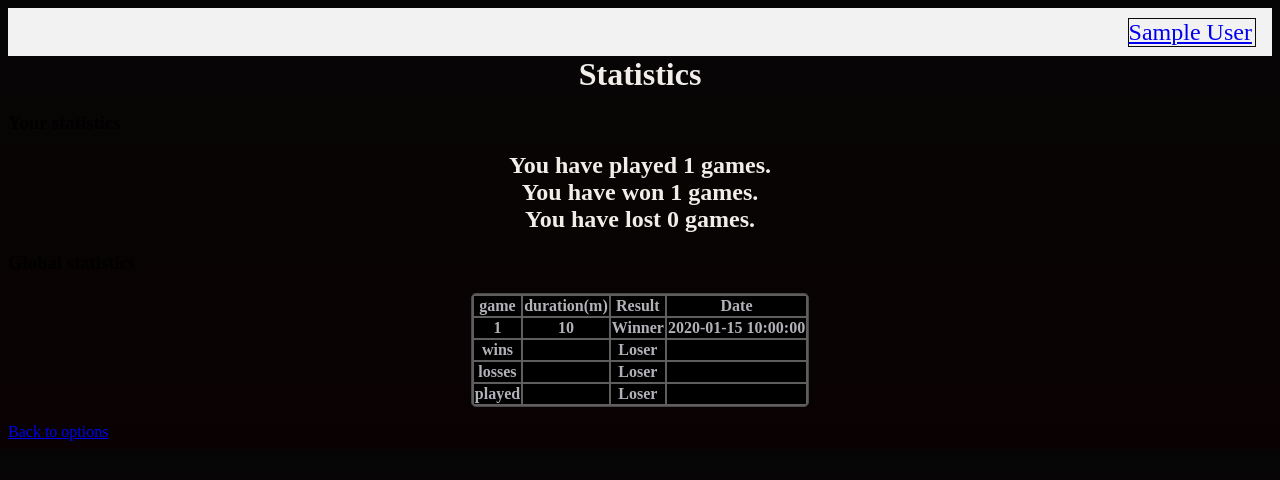
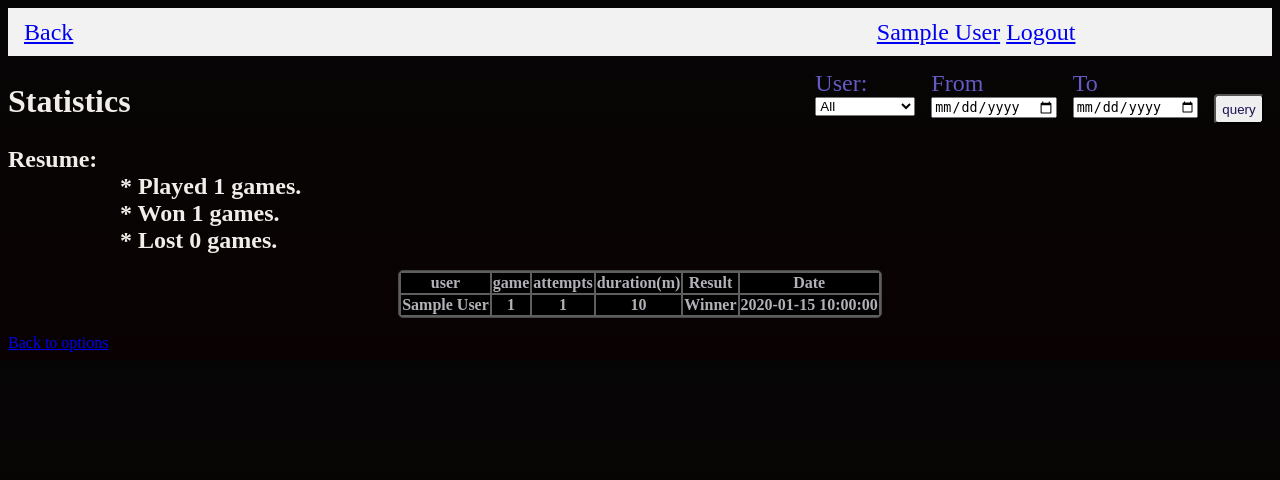
Before and after one commit to enzof10/Tp-python-2022, a Flask app: page /statistics in a window 1280 px wide. Shown: the top 480 px of the page. Run offline with Flask 2, Linux system fonts and the light colour scheme; the visitor is signed in with stand-in values (Sample User, id 1); tables that the repository leaves empty hold one stand-in row (values such as "Sample post").

Commit message:
add filter by date and user to statistics

```diff
--- a/app/app.py
+++ b/app/app.py
@@ -27,6 +27,8 @@ with app.app_context():
 app.secret_key = 'A0Zr98j/3yX R~XHH!jmN]LWX/,?RT'
 
 # si la palabra es una cadena vacia, retorna false
+
+
 def isValid(word):
     return word.strip() != ""
 
@@ -58,6 +60,7 @@ def index():
             return render_template('index.html', error="El usuario ya existe")
     return render_template('index.html')
 
+
 @app.route('/login', methods=['GET', 'POST'])
 def login():
     if request.method == 'POST':
@@ -69,6 +72,7 @@ def login():
                 session["name"] = user.name
                 session["id"] = user.id
                 session["idGame"] = 0
+                session["logged_in"] = True
                 return redirect(url_for('options'))
             else:
                 print("Password incorrecto")
@@ -77,6 +81,12 @@ def login():
             print("Usuario no encontrado")
             return render_template('login.html', error="Usuario no encontrado")
     return render_template('login.html')
+
+
+@app.route('/logout')
+def logout():
+    session['logged_in'] = False
+    return redirect(url_for('index'))
 
 
 def ramdomGame():
@@ -92,7 +102,6 @@ def options():
     print(randoms)
     session['numbers'] = randoms
     return render_template('options.html')
-
 
 
 @app.route('/game', methods=['GET', 'POST'])
@@ -128,7 +137,8 @@ def game():
 
         game = Game.query.filter_by(id=session['idGame']).first()
         if game is None:
-            game = Game(session["id"], 0, False, datetime.now(), datetime.now(), 0, 0)
+            game = Game(session["id"], 0, False, datetime.now(),
+                        datetime.now(), 0, session["attempts"])
             db.session.add(game)
             db.session.commit()
             session['idGame'] = game.id
@@ -141,7 +151,8 @@ def game():
             game.is_winner = session['isWinner'] == "true"
             db.session.commit()
         # game_id, attemp, is_winner, numbers , date
-        playNumber = Play_number(session["idGame"], session["attempts"], session["isWinner"] == 'true', str(session["userNumbers"]), datetime.now())
+        playNumber = Play_number(session["idGame"], session["attempts"], session["isWinner"] == 'true', str(
+            session["userNumbers"]), datetime.now())
         db.session.add(playNumber)
         db.session.commit()
         return render_template('game.html', clase=clase)
@@ -155,17 +166,21 @@ def game():
         session['numbers'] = randoms
         return render_template('game.html', clase=clase)
 
+
 def getAllGamesByUser(id):
     games = Game.query.filter_by(user_id=id).all()
     return games
+
 
 def getAllPlaysByUser(id):
     plays = Play_number.query.filter_by(user_id=id).all()
     return plays
 
+
 def getAllPlaysByGame(id):
     plays = Play_number.query.filter_by(game_id=id).all()
     return plays
+
 
 def getStatistics(id):
     games = getAllGamesByUser(id)
@@ -183,30 +198,57 @@ def getStatistics(id):
     return gamesWon, gamesLost, gamesDuration, gamesAttempts
 
 
-@app.route('/statistics')
+def getAllUsers():
+    users = User.query.all()
+    return users
+
+
+@app.route('/statistics', methods=['GET', 'POST'])
 def statistics():
-    statisticsCurrentByUser = {}
+    gamesByUser = []
+    print(request.method)
+    if request.method == 'POST':
+
+        userIdForData = request.form["user"]
+        # if filter by user
+        # filter by period and user_id
+        fromDate = request.form["from"]
+        toDate = request.form["to"]
+        if fromDate != "" and toDate != "":
+            gamesByUser = Game.query.filter(
+                Game.user_id == userIdForData,
+                Game.start >= fromDate,
+                Game.start <= toDate
+                ).all()
+        else:
+            gamesByUser = Game.query.filter(
+                Game.user_id == userIdForData).all()
+    else:
+        gamesByUser = Game.query.filter_by(user_id=session['id']).all()
+
+    statistics = {}
+    resume = {}
     wins = 0
     losses = 0
     played = 0
-    gamesCurrentUser = Game.query.filter_by(user_id=session['id']).all()
-    for game in gamesCurrentUser:
+    for game in gamesByUser:
         played = played + 1
         if game.is_winner:
             wins = wins + 1
         else:
             losses = losses + 1
-        statisticsCurrentByUser[game.id] = {}
-        statisticsCurrentByUser[game.id]["attempts"] = game.attemps
-        statisticsCurrentByUser[game.id]["duration"] = game.duration
-        statisticsCurrentByUser[game.id]["is_winner"] = game.is_winner
-        statisticsCurrentByUser[game.id]["date"] = game.start
-    statisticsCurrentByUser["wins"] = wins
-    statisticsCurrentByUser["losses"] = losses
-    statisticsCurrentByUser["played"] = played
+        statistics[game.id] = {}
+        statistics[game.id]["attempts"] = game.attemps
+        statistics[game.id]["duration"] = game.duration
+        statistics[game.id]["is_winner"] = game.is_winner
+        statistics[game.id]["date"] = game.start
+        statistics[game.id]["user"] = game.user.name
+    resume["wins"] = wins
+    resume["losses"] = losses
+    resume["played"] = played
+    users = getAllUsers()
 
-
-    return render_template('statistics.html', statisticsCurrentByUser=statisticsCurrentByUser)
+    return render_template('statistics.html', statistics=statistics, resume=resume, users=users)
 
 
 def queryString():
--- a/app/static/css/statistics.css
+++ b/app/static/css/statistics.css
@@ -5,18 +5,23 @@ body{
 }
 h1, h2{
     font-size: 2em;
+    font-weight: bold;
+    color: #F1EEE9;
+    text-align: start;
+}
+h3{
+    font-size: 1.5em;
     margin: 0 auto;
     font-weight: bold;
     color: #F1EEE9;
-    text-align: center;
+    text-align: start;
 }
 
 p{
     font-size: 1.5em;
-    margin: 0 auto;
+    margin: 0 7rem;
     font-weight: bold;
     color: #F1EEE9;
-    text-align: center;
 }
 
 nav{
@@ -25,7 +30,7 @@ nav{
     background-color: #f2f2f3;
     display: flex;
     align-items: center;
-    justify-content:right;
+    justify-content: space-between;
 
 }
 .login{
@@ -34,12 +39,10 @@ nav{
     font-size: 1.5rem;
     text-decoration: none;
     color: #191254;
-    border: 1px solid rgb(11, 11, 11);
     transition: all 0.5s ease-in-out;
-    width: 10%;
-
+    width: 30%;
 }
-.login:hover{
+a:hover{
     background-color: #000000;
     color: #F1EEE9;
     border: #73777B 1px solid;
@@ -66,3 +69,64 @@ tr{
     color: #b1b1b8;
     font-weight: bold;
 }
+
+.logout{
+    margin-right: 3rem;
+    margin-left: 1rem;
+    font-size: 1.5rem;
+    text-decoration: none;
+    color: #191254;
+    transition: all 0.5s ease-in-out;
+}
+
+.back{
+    margin-right: 1rem;
+    margin-left: 1rem;
+    font-size: 1.5rem;
+    text-decoration: none;
+    color: #191254;
+    transition: all 0.5s ease-in-out;
+    width: 10%;
+}
+
+form{
+    right: 0;
+    top: 70px;
+    position: absolute;
+    display: flex;
+    margin-right: 1rem;
+    flex-direction: row;
+    font-size: 1.5rem;
+    text-decoration: none;
+    color: #645ac4;
+    transition: all 0.5s ease-in-out;
+}
+.form__period{
+    margin-right: 1rem;
+    display: flex;
+    flex-direction: column;
+}
+label{
+    cursor: pointer;
+}
+.submit{
+    position: relative;
+    cursor: pointer;
+    text-decoration: none;
+    color: #191254;
+    transition: all 0.5s ease-in-out;
+    width: 50px;
+    border-radius: 4px;
+    height: 30px;
+    top: 24px;
+}
+.submit:hover{
+    background-color: #000000;
+    color: #F1EEE9;
+}
+.form_user{
+    margin-right: 1rem;
+    display: flex;
+    flex-direction: column;
+    cursor: pointer;
+}
--- a/app/templates/statistics.html
+++ b/app/templates/statistics.html
@@ -11,35 +11,69 @@
     />
   </head>
   <body>
+    {% if not session.logged_in %}
+    <script>
+      window.location.href = "{{ url_for('login') }}";
+    </script>
+    {% endif %}
     <nav>
+        <div class="back">
+          <a href="{{ url_for('options') }}">Back</a>
+        </div>
       <div class="login">
         <a href="options">{{ session.name }}</a>
+        <a href="logout">Logout</a>
       </div>
     </nav>
     <h2>Statistics</h2>
+      <form method="POST">
+        <div class="form_user">
+          <label for="user">User:</label>
+          <select name="user" id="user" >
+            <option value="all" selected>All</option>
+            {% for user in users %}
+              <option value="{{ user.id }}">{{ user.name }}</option>
+            {% endfor %}
+          </select>
+        </div>
+        <div class="form__period">
+          <label for="from">From
+          </label>
+          <input type="date" class="from" name="from" id="from">
+        </div>
+        <div class="form__period">
+          <label for="to">To
+          </label>
+          <input type="date" class="to" name="to" id="to">
+        </div>
+        <input type="submit" value="query" class="submit">
+      </form>
     <div class="statistics">
       <div class="statistics__container">
-        <h3>Your statistics</h3>
-        <p>You have played {{ statisticsCurrentByUser.played }} games.</p>
-        <p>You have won {{ statisticsCurrentByUser.wins }} games.</p>
-        <p>You have lost {{ statisticsCurrentByUser.losses }} games.</p>
-      </div>
-      <div class="statistics__container">
-        <h3>Global statistics</h3>
-
+        <h3>Resume:</h3>
+        <p>* Played {{ resume.played }} games.</p>
+        <p>* Won {{ resume.wins }} games.</p>
+        <p>* Lost {{ resume.losses }} games.</p>
         <table>
           <tr>
+            <th>user </th>
             <th>game</th>
+            <th>attempts</th>
             <th>duration(m)</th>
             <th>Result</th>
             <th>Date</th>
           </tr>
-          {% for game in statisticsCurrentByUser %}
+          {% for game in statistics %}
           <tr>
+            <td>{{ statistics[game].user }}</td>
             <td>{{ game }}</td>
-            <td>{{ statisticsCurrentByUser[game].duration }}</td>
-            <td>{{ "Winner" if statisticsCurrentByUser[game].is_winner else "Loser" }}</td>
-            <td>{{ statisticsCurrentByUser[game].date }}</td>
+            <td>{{ statistics[game].attempts }}</td>
+            <td>{{ statistics[game].duration }}</td>
+            <td>
+              {{ "Winner" if statistics[game].is_winner else
+              "Loser" }}
+            </td>
+            <td>{{ statistics[game].date }}</td>
           </tr>
           {% endfor %}
         </table>
```
Also changed, not shown: app/static/css/game.css (+4 -6 lines), app/static/css/index.css (+10 -2 lines), app/templates/game.html (+11 -2 lines), app/templates/options.html (+9 -0 lines).
